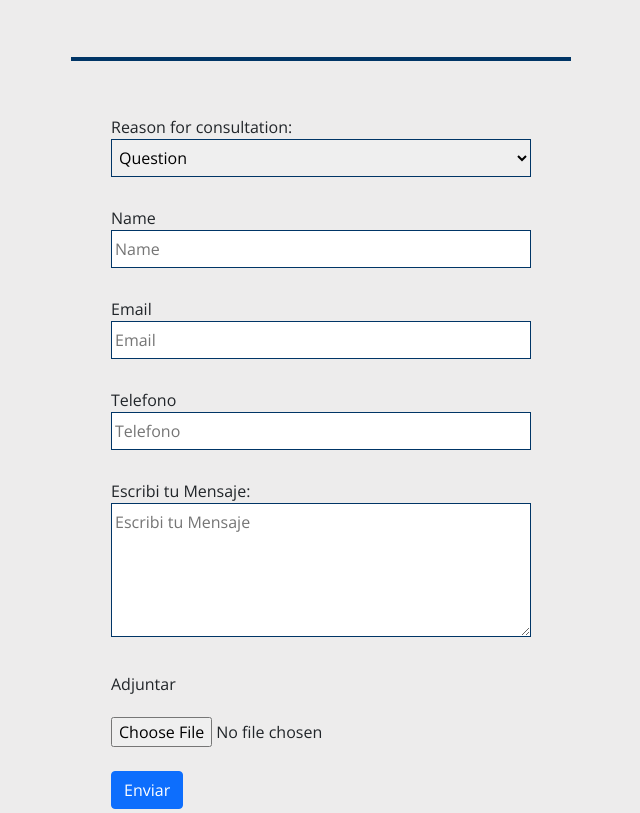
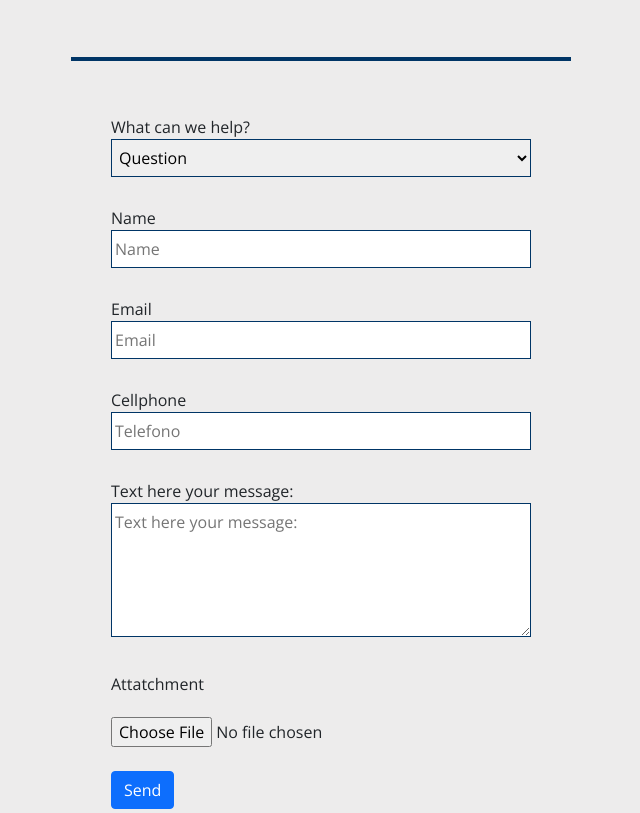
Before and after one commit to NazarenoBist/segunda-entrega, a plain HTML site: page contact.html in a window 1280 px wide. Shown: the part 769-1582 px from the top of the page, without its empty margins (319-959 px from the left). Drawn offline with nearby package versions, Linux system fonts and the light colour scheme; a script that the page names is missing.

Commit message:
Chequeando idioma

```diff
--- a/contact.html
+++ b/contact.html
@@ -86,29 +86,29 @@
         <h3 class="tittle">Contact us</h3>
         <section class="form-contact">
           <form action="/folder.php" method="POST" style="width: 420px;"> <br>
-          <span>Reason for consultation:</span>
+          <span>What can we help?</span>
           <select class="bottom-contact name="reason-for-consultation>
             <option value="question">Question</option>
             <option value="booking-cancellation">Booking cancellation</option>
             <option value="recommendation">Recommendation</option>
           </select> <br><br>
             <label for="name"> Name</label>
-            <input class="bottom-contact" type="text" name="name" id="nombre" placeholder="Name"> <br> <br>
+            <input class="bottom-contact" type="text" name="name" id="name" placeholder="Name"> <br> <br>
             <label for="email"> Email</label>
             <input class="bottom-contact" type="email" name="email" id="email" required placeholder="Email">
             <br> <br>
-            <label for="telefono"> Telefono</label>
-            <input class="bottom-contact" type="number" name="telefono" id="telefono" required placeholder="Telefono">
+            <label for="telefono"> Cellphone</label>
+            <input class="bottom-contact" type="number" name="cellphone" id="cellphone" required placeholder="Telefono">
             <br> <br>
-            <label for="mensaje"> Escribi tu Mensaje:</label> <br>
-            <textarea class="bottom-contact" name="mensaje" id="mensaje" cols="5" rows="5"
-              placeholder="Escribi tu Mensaje"></textarea>
+            <label for="mensaje"> Text here your message:</label> <br>
+            <textarea class="bottom-contact" name="message" id="message" cols="5" rows="5"
+              placeholder="Text here your message:"></textarea>
             <br> <br>
-            <label for="file"> Adjuntar</label>
+            <label for="file"> Attatchment</label>
             <input class="file2" type="file" name="file" id="file">
             <label for="submit"> <br> <br> </label> <br> <br>
             <button type="button" class="btn btn-primary" data-bs-toggle="modal" data-bs-target="#staticBackdrop">
-              Enviar
+            Send
             </button>
           </form>
           <div class="modal fade" id="staticBackdrop" data-bs-backdrop="static" data-bs-keyboard="false" tabindex="-1"
```
